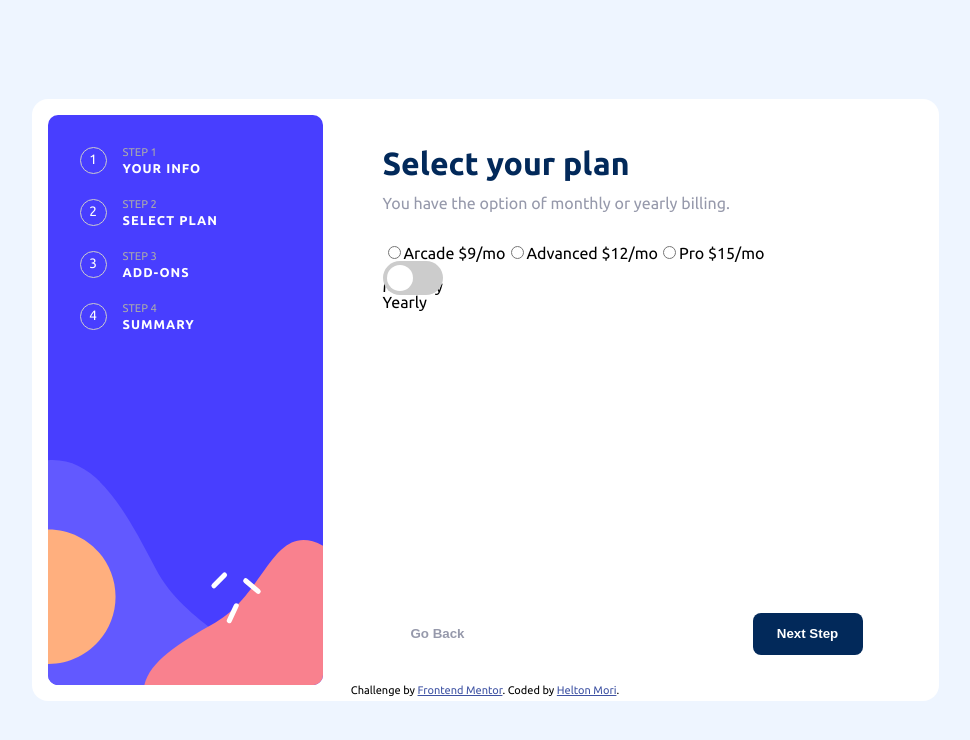
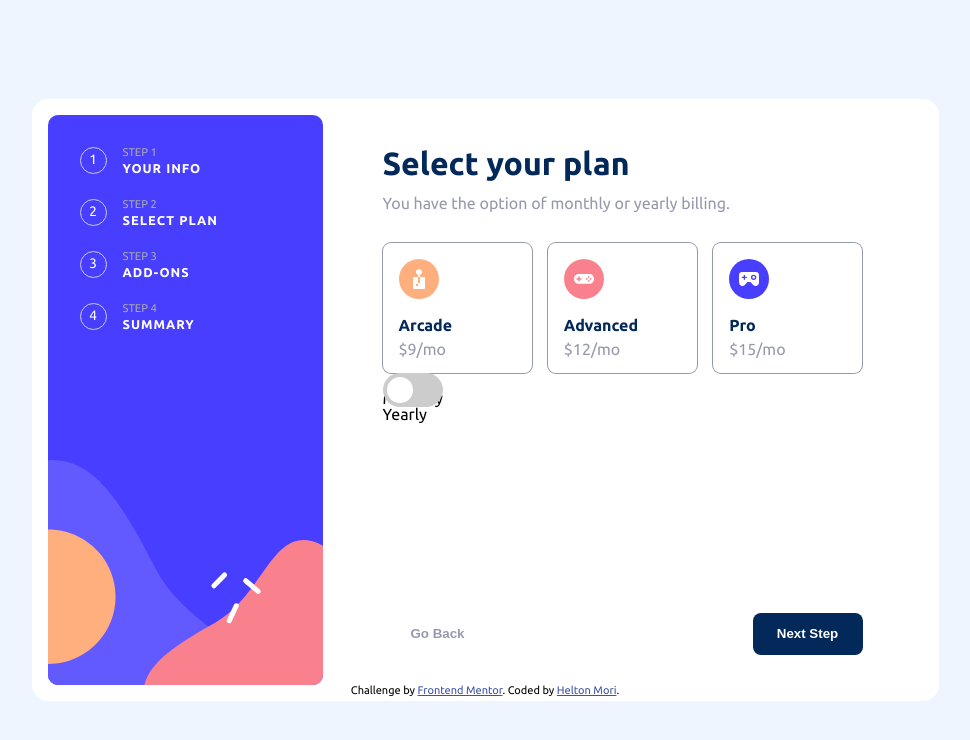
Before and after one commit to helton-mori-dev/Multi-step-form---Frontend-Mentor, a Vue app: page / in a window 1280 px wide. Both pictures are taken after a click on the button "Next Step". Shown: the top 740 px of the page, without its empty margins (155-1125 px from the left). Built offline with nearby package versions, Linux system fonts and the light colour scheme.

Commit message:
Estilo select plan inicio

```diff
--- a/src/components/StepSelectPlan.vue
+++ b/src/components/StepSelectPlan.vue
@@ -5,13 +5,19 @@
       You have the option of monthly or yearly billing.
     </h2>
     <form>
-      <div class="select__plan">
+      <div class="select-plan">
+        <div class="select-plan__option">
           <input type="radio" name="plan" value="arcade" id="arcade" />
           <label for="arcade">Arcade <span>$9/mo</span></label>
+        </div>
+        <div class="select-plan__option">
           <input type="radio" name="plan" value="advanced" id="advanced" />
           <label for="advanced">Advanced <span>$12/mo</span></label>
+        </div>
+        <div class="select-plan__option">
           <input type="radio" name="plan" value="pro" id="pro" />
           <label for="pro">Pro <span>$15/mo</span></label>
+        </div>
       </div>
       <div class="select__period">
         <label class="switch">
@@ -31,6 +37,54 @@ export default {
 </script>
 
 <style scoped>
+.select-plan {
+  display: grid;
+  grid-template-columns: 1fr 1fr 1fr;
+  grid-gap: 1rem;
+}
+
+.select-plan__option {
+  box-shadow: 0 0 0 1px var(--CoolGray);
+  border-radius: 0.5rem;
+  font-size: 1rem;
+  font-weight: 600;
+  color: var(--DarkBlue);
+  padding: 1rem;
+}
+
+.select-plan__option label {
+  position: relative;
+  display: grid;
+  align-items: start;
+}
+
+.select-plan__option label::before {
+  margin-bottom: 1rem;
+}
+
+.select-plan__option label[for="arcade"]::before {
+  content: url(../assets/images/icon-arcade.svg);
+}
+
+.select-plan__option label[for="advanced"]::before {
+  content: url(../assets/images/icon-advanced.svg);
+}
+
+.select-plan__option label[for="pro"]::before {
+  content: url(../assets/images/icon-pro.svg);
+}
+
+.select-plan__option span {
+  display: block;
+  font-weight: 400;
+  margin-top: 8px;
+  color: var(--CoolGray);
+}
+
+.select-plan__option input {
+  display: none;
+}
+
 .switch {
   position: relative;
   display: inline-block;
```
Lines whose indentation alone changed are shown as unchanged.
